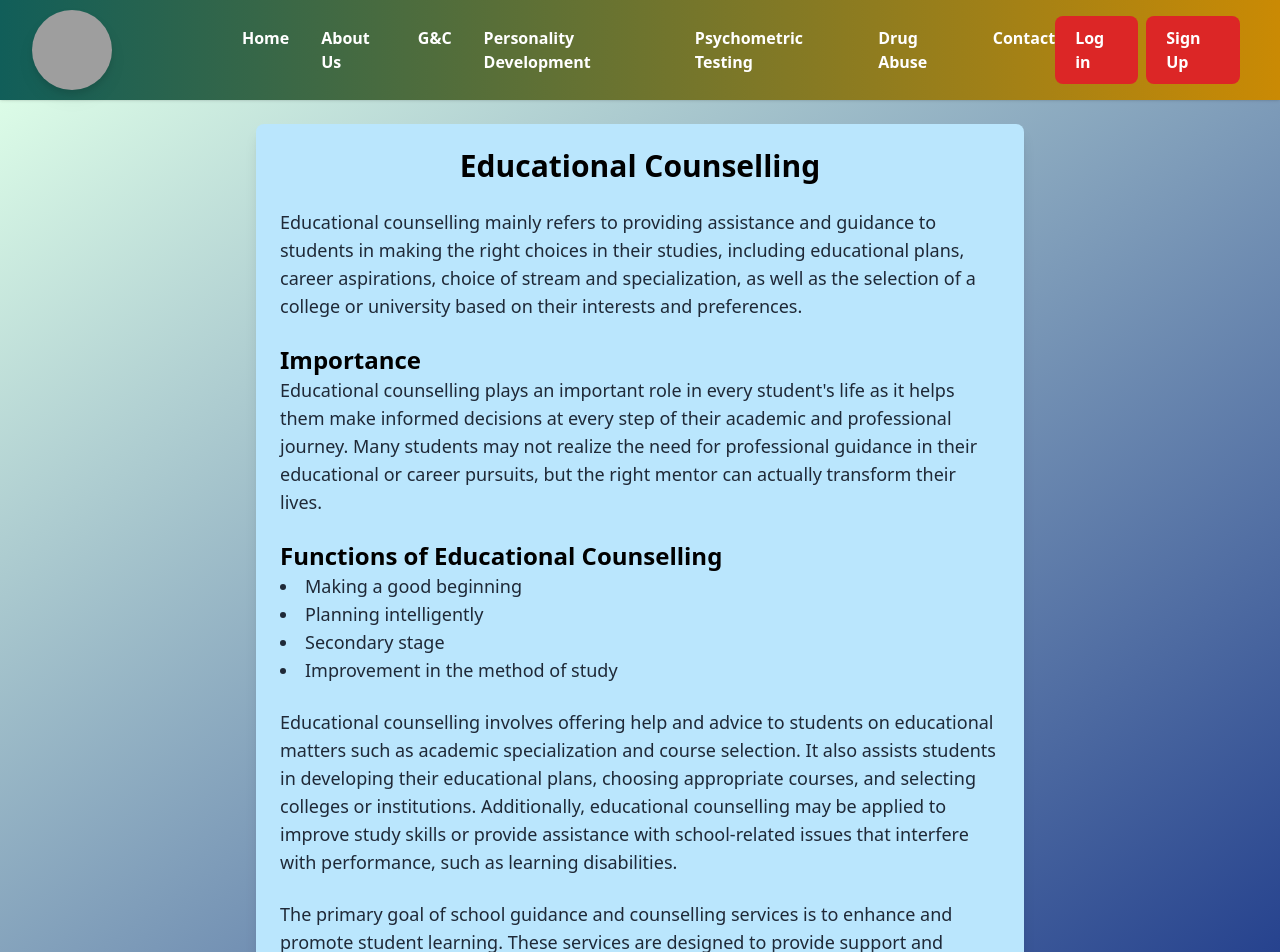
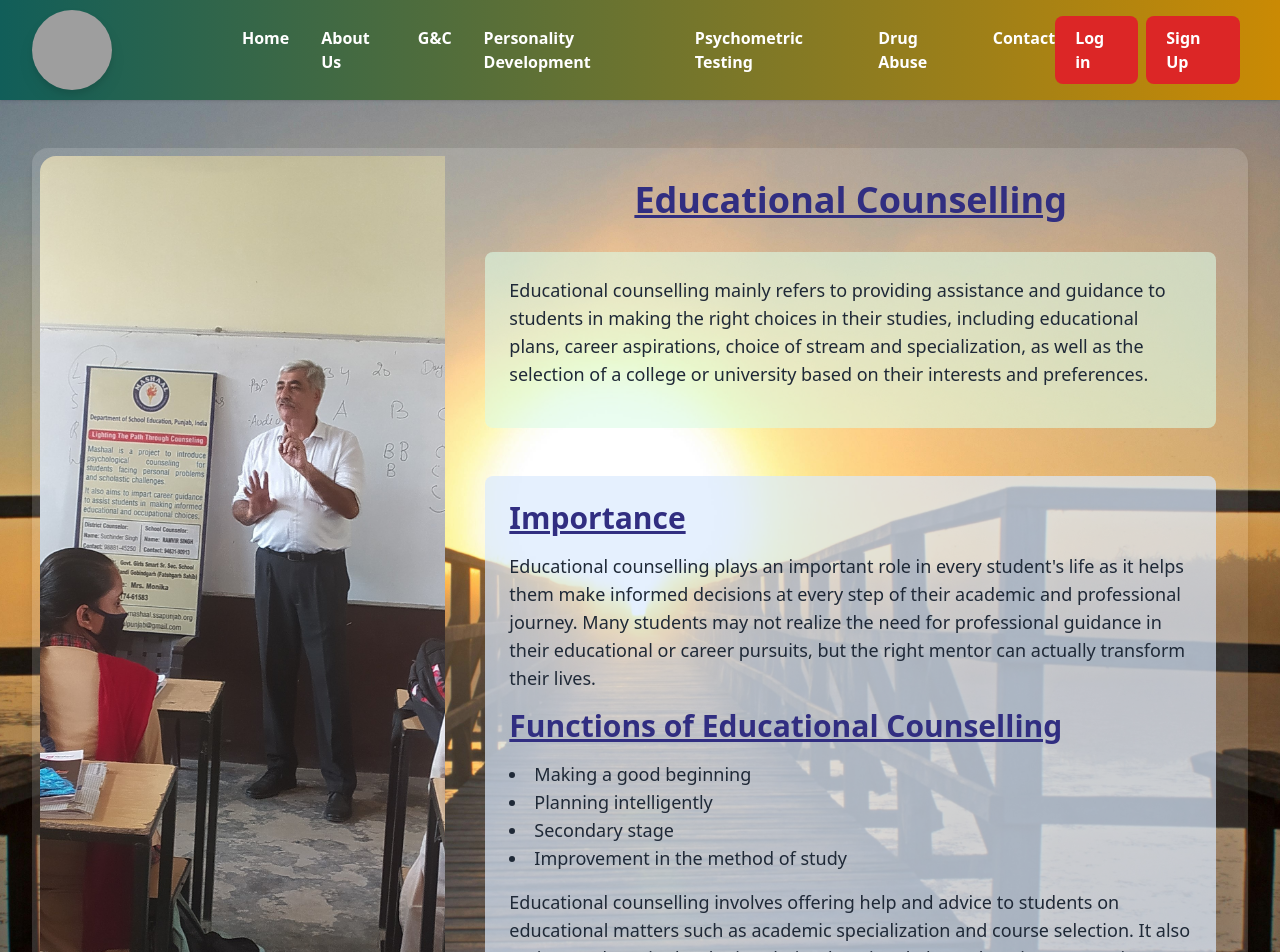
Before and after one commit to Akash17797/PsychometricApp, a React (Vite) app: page /counselling/educational_counselling in a window 1280 px wide. Shown: the top 952 px of the page. Built offline with nearby package versions, Linux system fonts and the light colour scheme; grey boxes are pictures that could not be loaded.

Commit message:
make changes in counselling, career counselling and education counselling

```diff
--- a/src/Components/Counselling/CareerCounselling.jsx
+++ b/src/Components/Counselling/CareerCounselling.jsx
@@ -1,18 +1,31 @@
-import React from 'react'
+import React from 'react';
+import backgroundImage from '../Counselling/vision.jpg';
 
-function CareerCounselling() {
+const CareerCounselling = () => {
   return (
-          <div className="bg-gradient-to-br from-green-100 to-blue-900 py-12 px-4 sm:px-6 lg:px-8">
-        <div className="max-w-3xl mx-auto">
-          <h1 className="text-4xl font-bold text-gray-900 mb-6">
-            Career Counselling and its Benefits
-          </h1>
+    <div className="py-12 px-4 sm:px-6 lg:px-8 flex justify-center items-center min-h-screen"
+      style={{
+        backgroundImage: `url(${backgroundImage})`,
+        backgroundSize: 'cover',
+        backgroundRepeat: 'no-repeat',
+        backgroundPosition: 'center'
+      }}
+    >
+      <div className="flex w-full bg-opacity-15 rounded-2xl shadow-lg bg-white">
+        <div className="flex-none w-2/6 m-2">
+          <img src="\src\Components\images\career counselling.jpg" alt="vision" className="rounded-l-2xl h-full object-cover" />
+        </div>
+        <div className="flex-grow p-8">
+          <h1 className="text-4xl font-bold text-gray-900 mb-8 text-center underline">Career Counselling and its Benefits</h1>
+
+          <div className="mb-12 bg-green-100 p-6 rounded-lg transition duration-300 ease-in-out transform hover:-translate-y-1 hover:scale-105">
             <p className="text-lg text-gray-700 mb-8">
               In today's rapidly evolving job market, navigating the path to a fulfilling and successful career can be a daunting task for many individuals. This is where the role of career counselling becomes invaluable. Career counselling is a specialized service that helps people explore their interests, skills, and values, and then guide them towards finding the right educational and professional opportunities that align with their unique aspirations.
             </p>
-          <h2 className="text-2xl font-bold text-gray-900 mb-4">
-            The Benefits of Career Counselling
-          </h2>
+          </div>
+
+          <div className="bg-blue-100 p-6 rounded-lg transition duration-300 ease-in-out transform hover:-translate-y-1 hover:scale-105">
+            <h2 className="text-2xl font-bold text-gray-900 mb-4">The Benefits of Career Counselling</h2>
             <div className="space-y-6">
               <div>
                 <h3 className="text-xl font-bold text-gray-900 mb-2">Self-Discovery</h3>
@@ -50,8 +63,9 @@ function CareerCounselling() {
             </p>
           </div>
         </div>
+      </div>
+    </div>
+  );
+};
 
-    )
-}
-
-export default CareerCounselling
+export default CareerCounselling;
--- a/src/Components/Counselling/Counselling.jsx
+++ b/src/Components/Counselling/Counselling.jsx
@@ -1,24 +1,36 @@
 import React from 'react';
+import backgroundImage from '../Counselling/vision.jpg';
 
-function Counselling() {
+const Counselling = () => {
   return (
-        <div className="bg-gradient-to-br from-indigo-500 to-purple-700 min-h-screen flex items-center justify-center">
-            <div className="max-w-4xl bg-purple-200 p-8 rounded-lg shadow-2xl">
-                <h1 className="text-4xl font-bold text-center mb-8 underline text-indigo-900">Guidance & Counselling: An Overview</h1>
+    <div className="py-12 px-4 sm:px-6 lg:px-8 flex justify-center items-center min-h-screen"
+      style={{
+        backgroundImage: `url(${backgroundImage})`,
+        backgroundSize: 'cover',
+        backgroundRepeat: 'no-repeat',
+        backgroundPosition: 'center'
+      }}
+    >
+      <div className="flex w-full bg-opacity-15 rounded-2xl shadow-lg bg-white">
+        <div className="flex-none w-2/6 m-2">
+          <img src="\src\Components\images\career counselling.jpg" alt="vision" className="rounded-l-2xl h-full object-cover" />
+        </div>
+        <div className="flex-grow p-8">
+          <h1 className="text-4xl font-bold text-indigo-900 mb-8 text-center underline">Guidance & Counselling: An Overview</h1>
 
           {/* Guidance Section */}
-                <div className="mb-12">
+          <div className="mb-12 bg-blue-100 p-6 rounded-lg transition duration-300 ease-in-out transform hover:-translate-y-1 hover:scale-105">
             <h2 className="text-3xl font-semibold mb-4 text-indigo-900 underline">Guidance</h2>
             <p className="text-lg text-gray-700 mb-4">
-                        Guidance is more than giving information. It is a blend of self development and of the learning and assimilation of career, providing educational and labour market information. The development of self-confidence is often pre-requisite for taking action for one's career. The goal of guidance maybe achieved via individual counselling, self-preparation, career development courses computer-assisted guidance and Internet-based guidance systems.
+              Guidance is more than giving information. It is a blend of self-development and of the learning and assimilation of career, providing educational and labour market information. The development of self-confidence is often pre-requisite for taking action for one's career. The goal of guidance maybe achieved via individual counselling, self-preparation, career development courses computer-assisted guidance and Internet-based guidance systems.
             </p>
             <p className="text-lg text-gray-700">
-                        Guidance helps people to accomplish their goals. It helps people to identify own talents, strength and weaknesses, family expectations and national requirement to sort out the personal relevance of the educational and vocational options available to them.
+              Guidance helps people to accomplish their goals. It helps people to identify own talents, strength and weaknesses, family expectations and national requirements to sort out the personal relevance of the educational and vocational options available to them.
             </p>
           </div>
 
           {/* Counselling Section */}
-                <div>
+          <div className="bg-purple-100 p-6 rounded-lg transition duration-300 ease-in-out transform hover:-translate-y-1 hover:scale-105">
             <h2 className="text-3xl font-semibold mb-4 text-indigo-900 underline">Counselling</h2>
             <p className="text-lg text-gray-700 mb-4">
               Counselling is a process. It is a continuous course of action. Making adjustments in various important stages of life can be a tedious process and one may require professional help to overcome that stage. Therefore, it is an assistance given by a professionally trained person to the one who is asking for help.
@@ -39,7 +51,8 @@ function Counselling() {
           </div>
         </div>
       </div>
+    </div>
   );
-}
+};
 
 export default Counselling;
--- a/src/Components/Counselling/EducationCounselling.jsx
+++ b/src/Components/Counselling/EducationCounselling.jsx
@@ -1,33 +1,55 @@
-import React from 'react'
+import React from 'react';
+import backgroundImage from '../Counselling/vision.jpg';
 
-function EducationCounselling() {
+const EducationCounselling = () => {
   return (
-        <div className="flex justify-center items-center min-h-screen bg-gradient-to-br from-green-100 to-blue-900 p-6">
-      <div className="max-w-3xl p-6 bg-sky-200 rounded-lg shadow-lg">
-        <h1 className="text-3xl font-semibold text-center mb-6">Educational Counselling</h1>
-        <p className="text-lg text-gray-800">
+    <div className="py-12 px-4 sm:px-6 lg:px-8 flex justify-center items-center min-h-screen"
+      style={{
+        backgroundImage: `url(${backgroundImage})`,
+        backgroundSize: 'cover',
+        backgroundRepeat: 'no-repeat',
+        backgroundPosition: 'center'
+      }}
+    >
+      <div className="flex w-full bg-opacity-15 rounded-2xl shadow-lg bg-white">
+        <div className="flex-none w-2/6 m-2">
+          <img src="\src\Components\images\career counselling.jpg" alt="vision" className="rounded-l-2xl h-full object-cover" />
+        </div>
+        <div className="flex-grow p-8">
+          <h1 className="text-4xl font-bold text-indigo-900 mb-8 text-center underline">Educational Counselling</h1>
+
+          <div className="mb-12 bg-green-100 bg-opacity-60 p-6 rounded-lg transition duration-300 ease-in-out transform hover:-translate-y-1 hover:scale-105">
+            <p className="text-lg text-gray-800 mb-4">
               Educational counselling mainly refers to providing assistance and guidance to students in making the right choices in their studies, including educational plans, career aspirations, choice of stream and specialization, as well as the selection of a college or university based on their interests and preferences.
             </p>
-        <h2 className="text-2xl font-semibold mt-6">Importance</h2>
-        <p className="text-lg text-gray-800">
+          </div>
+
+          <div className="bg-blue-100 bg-opacity-70 p-6 rounded-lg transition duration-300 ease-in-out transform hover:-translate-y-1 hover:scale-105">
+            <h2 className="text-3xl font-semibold mb-4 text-indigo-900 underline">Importance</h2>
+            <p className="text-lg text-gray-800 mb-4">
               Educational counselling plays an important role in every student's life as it helps them make informed decisions at every step of their academic and professional journey. Many students may not realize the need for professional guidance in their educational or career pursuits, but the right mentor can actually transform their lives.
             </p>
-        <h2 className="text-2xl font-semibold mt-6">Functions of Educational Counselling</h2>
-        <ul className="list-disc list-inside text-lg text-gray-800">
+
+            <h2 className="text-3xl font-semibold mb-4 text-indigo-900 underline">Functions of Educational Counselling</h2>
+            <ul className="list-disc list-inside text-lg text-gray-800 mb-4">
               <li>Making a good beginning</li>
               <li>Planning intelligently</li>
               <li>Secondary stage</li>
               <li>Improvement in the method of study</li>
             </ul>
-        <p className="text-lg text-gray-800 mt-6">
+
+            <p className="text-lg text-gray-800 mb-4">
               Educational counselling involves offering help and advice to students on educational matters such as academic specialization and course selection. It also assists students in developing their educational plans, choosing appropriate courses, and selecting colleges or institutions. Additionally, educational counselling may be applied to improve study skills or provide assistance with school-related issues that interfere with performance, such as learning disabilities.
             </p>
-        <p className="text-lg text-gray-800 mt-6">
+
+            <p className="text-lg text-gray-800">
               The primary goal of school guidance and counselling services is to enhance and promote student learning. These services are designed to provide support and resources to students at all levels, their families, and educators.
             </p>
           </div>
         </div>
-    )
-}
+      </div>
+    </div>
+  );
+};
 
-export default EducationCounselling
+export default EducationCounselling;
```
Also changed, not shown: src/Components/Counselling/vision.jpg (added), 1 other file (tests, documents, lock files or other folders). Lines whose indentation alone changed are shown as unchanged.
